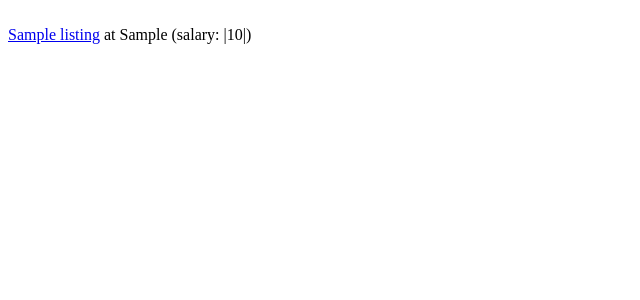
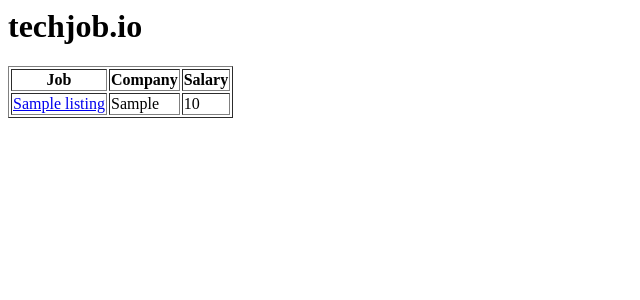
Before and after one commit to rabdill/worknerd, a PHP site: page / in a window 1280 px wide. Shown: the top 300 px of the page, without its empty margins (0-640 px from the left). Run offline with PHP 8.4, Linux system fonts and the light colour scheme; tables that the repository leaves empty or names only in its code hold one stand-in row (values such as "Sample post").

Commit message:
Tentative first front page (no search)

```diff
--- a/index.php
+++ b/index.php
@@ -1,3 +1,5 @@
+<h1>techjob.io</h1>
+
 <?php
 //Connect to DB:
 date_default_timezone_set ('America/New_York');
@@ -9,7 +11,14 @@ $data=mysql_select_db("results");
 
 $query="SELECT url, company, title, salary FROM listings;";
 $data=mysql_query($query);
-$info=mysql_fetch_array($data);
+?>
+<table border=1>
+<thead><th>Job<th>Company<th>Salary<tbody>
+<?php
+while ($info=mysql_fetch_array($data)) {
+echo "<tr><td><a href='" . $info['url'];
+echo "'>" . $info['title'] . "</a><td>" . $info['company'] . "<td>" . $info['salary'];
+}
 
-echo "<br><a href='" . $info['url'];
-echo "'>" . $info['title'] . "</a> at " . $info['company'] . " (salary: |" . $info['salary'] . "|)";
+?>
+</table>
```
